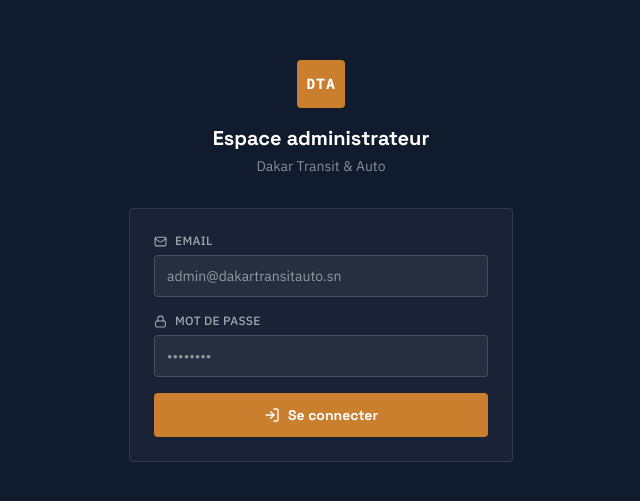
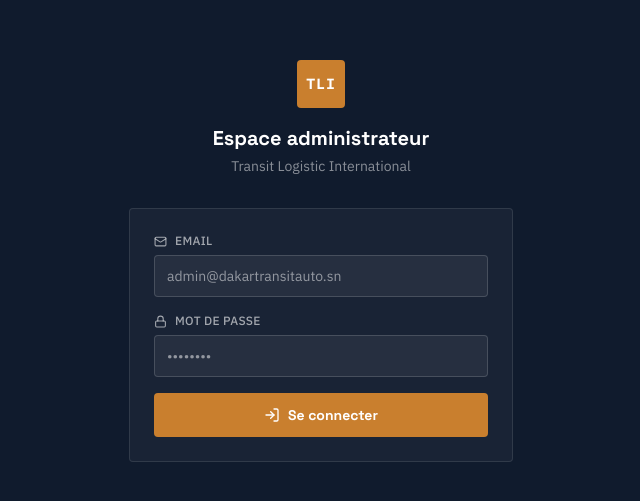
Before and after one commit to awcode-glitch/dakar-transit-auto, a React (Vite) app: page /admin/login in a window 1280 px wide. Shown: the part 139-640 px from the top of the page, without its empty margins (319-959 px from the left). Built offline with nearby package versions, Linux system fonts and the light colour scheme; no server answers.

Commit message:
Rename company from Dakar Transit & Auto to Transit Logistic International
Updates the name everywhere it appears in the UI: header, footer,
admin login, page titles/meta descriptions, and README. Logo badge
initials changed from DTA to TLI.

```diff
--- a/src/app/App.tsx
+++ b/src/app/App.tsx
@@ -87,13 +87,13 @@
             className="w-9 h-9 rounded flex items-center justify-center text-xs font-bold tracking-widest"
             style={{ background: COLORS.ocre, color: "#fff", fontFamily: "var(--font-mono)" }}
           >
-            DTA
+            TLI
           </div>
           <span
             className="hidden sm:block text-sm font-semibold tracking-wide text-white"
             style={{ fontFamily: "var(--font-heading)" }}
           >
-            DAKAR TRANSIT & AUTO
+            TRANSIT LOGISTIC INTERNATIONAL
           </span>
         </button>
 
@@ -181,10 +181,10 @@
               className="w-9 h-9 rounded flex items-center justify-center text-xs font-bold tracking-widest"
               style={{ background: COLORS.ocre, color: "#fff", fontFamily: "var(--font-mono)" }}
             >
-              DTA
+              TLI
             </div>
             <span className="text-white font-semibold tracking-wide" style={{ fontFamily: "var(--font-heading)" }}>
-              DAKAR TRANSIT & AUTO
+              TRANSIT LOGISTIC INTERNATIONAL
             </span>
           </div>
           <p className="text-sm leading-relaxed" style={{ color: "rgba(255,255,255,0.55)" }}>
@@ -233,7 +233,7 @@
       </div>
       <div className="border-t max-w-7xl mx-auto px-4 sm:px-6 py-4 flex flex-col sm:flex-row justify-between items-center gap-2" style={{ borderColor: "rgba(255,255,255,0.08)" }}>
         <p className="text-xs" style={{ color: "rgba(255,255,255,0.3)", fontFamily: "var(--font-mono)" }}>
-          © {new Date().getFullYear()} Dakar Transit & Auto — Déclarante en douane
+          © {new Date().getFullYear()} Transit Logistic International — Déclarante en douane
         </p>
         <p className="text-xs" style={{ color: "rgba(255,255,255,0.3)", fontFamily: "var(--font-mono)" }}>
           Dakar · Sénégal · Transit maritime / aérien / terrestre
@@ -1189,7 +1189,7 @@
             </h2>
             <div className="space-y-4 text-sm leading-relaxed" style={{ color: "#4A5A6B" }}>
               <p>
-                Dakar Transit & Auto est née d'un constat simple : les professionnels et particuliers qui importent des marchandises ou des véhicules font face à trop d'intermédiaires — et perdent le contrôle de leur dossier à chaque relais.
+                Transit Logistic International est née d'un constat simple : les professionnels et particuliers qui importent des marchandises ou des véhicules font face à trop d'intermédiaires — et perdent le contrôle de leur dossier à chaque relais.
               </p>
               <p>
                 Déclarante en douane opérant depuis Dakar, nous avons bâti notre activité sur la maîtrise directe des procédures douanières sénégalaises et la relation de confiance avec nos clients.
@@ -1451,33 +1451,33 @@
   useEffect(() => {
     const meta: Record<Page, { title: string; desc: string; keywords: string }> = {
       home: {
-        title: "Dakar Transit & Auto — Transit, Dédouanement & Vente de Véhicules à Dakar",
+        title: "Transit Logistic International — Transit, Dédouanement & Vente de Véhicules à Dakar",
         desc: "Déclarante en douane à Rufisque, Dakar. Transit maritime, aérien et terrestre. Import et vente de véhicules neufs et d'occasion. Réponse rapide sur WhatsApp.",
         keywords: "transitaire Dakar, dédouanement Sénégal, transit maritime Dakar, vente voiture Dakar, import véhicule Sénégal, déclarante en douane Rufisque",
       },
       transit: {
-        title: "Transit & Dédouanement — Dakar Transit & Auto",
+        title: "Transit & Dédouanement — Transit Logistic International",
         desc: "Services de transit et dédouanement à Dakar : maritime, aérien, terrestre. Déclarante en douane professionnelle. Zones desservies : Sénégal, Mali, Burkina, Niger, Guinée.",
         keywords: "transit douane Dakar, dédouanement marchandises Sénégal, commissionnaire douane Dakar, transit conteneur port Dakar, fret maritime aérien Sénégal",
       },
       vehicles: {
-        title: "Catalogue Véhicules — Import & Vente à Dakar | Dakar Transit & Auto",
+        title: "Catalogue Véhicules — Import & Vente à Dakar | Transit Logistic International",
         desc: "Achetez un véhicule neuf ou d'occasion importé directement à Dakar. Toyota, Mercedes, Hyundai, Peugeot et plus. Import sur commande disponible.",
         keywords: "vente voiture Dakar, achat véhicule Sénégal, importation voiture Dakar, Toyota occasion Dakar, Mercedes Sénégal, véhicule neuf Rufisque",
       },
       "vehicle-detail": {
-        title: selectedVehicle ? `${selectedVehicle.marque} ${selectedVehicle.modele} ${selectedVehicle.annee} — Dakar Transit & Auto` : "Véhicule — DTA",
+        title: selectedVehicle ? `${selectedVehicle.marque} ${selectedVehicle.modele} ${selectedVehicle.annee} — Transit Logistic International` : "Véhicule — TLI",
         desc: selectedVehicle ? `${selectedVehicle.marque} ${selectedVehicle.modele} ${selectedVehicle.annee}, ${selectedVehicle.statut}, importé depuis ${selectedVehicle.provenance}. ${fmtPrice(selectedVehicle.prix)}.` : "",
         keywords: "vente voiture Dakar, import véhicule Sénégal",
       },
       about: {
-        title: "À propos — Dakar Transit & Auto | Rufisque, Sénégal",
-        desc: "Dakar Transit & Auto, déclarante en douane basée à Rufisque. Transit et import de véhicules : une chaîne maîtrisée de bout en bout.",
+        title: "À propos — Transit Logistic International | Rufisque, Sénégal",
+        desc: "Transit Logistic International, déclarante en douane basée à Rufisque. Transit et import de véhicules : une chaîne maîtrisée de bout en bout.",
         keywords: "à propos transit Dakar, déclarante douane Rufisque, entreprise transit Sénégal",
       },
       contact: {
-        title: "Contact — Dakar Transit & Auto | WhatsApp +221 77 520 86 35",
-        desc: "Contactez Dakar Transit & Auto sur WhatsApp au +221 77 520 86 35. Basés à Rufisque, Dakar. Réponse rapide pour toute demande de transit ou de véhicule.",
+        title: "Contact — Transit Logistic International | WhatsApp +221 77 520 86 35",
+        desc: "Contactez Transit Logistic International sur WhatsApp au +221 77 520 86 35. Basés à Rufisque, Dakar. Réponse rapide pour toute demande de transit ou de véhicule.",
         keywords: "contact transitaire Dakar, WhatsApp transit Sénégal, téléphone dédouanement Dakar",
       },
     };
--- a/src/app/admin/AdminLayout.tsx
+++ b/src/app/admin/AdminLayout.tsx
@@ -22,7 +22,7 @@
               className="w-8 h-8 rounded flex items-center justify-center text-xs font-bold"
               style={{ background: COLORS.ocre, color: "#fff", fontFamily: "var(--font-mono)" }}
             >
-              DTA
+              TLI
             </div>
             <span className="text-sm font-semibold text-white" style={{ fontFamily: "var(--font-heading)" }}>
               Espace admin — Véhicules
--- a/src/app/admin/AdminLogin.tsx
+++ b/src/app/admin/AdminLogin.tsx
@@ -47,13 +47,13 @@
             className="w-12 h-12 rounded flex items-center justify-center text-sm font-bold tracking-widest mx-auto mb-4"
             style={{ background: COLORS.ocre, color: "#fff", fontFamily: "var(--font-mono)" }}
           >
-            DTA
+            TLI
           </div>
           <h1 className="text-xl font-bold text-white" style={{ fontFamily: "var(--font-heading)" }}>
             Espace administrateur
           </h1>
           <p className="text-sm mt-1" style={{ color: "rgba(255,255,255,0.5)" }}>
-            Dakar Transit & Auto
+            Transit Logistic International
           </p>
         </div>
 
```
Also changed, not shown: 1 other file (tests, documents, lock files or other folders).
